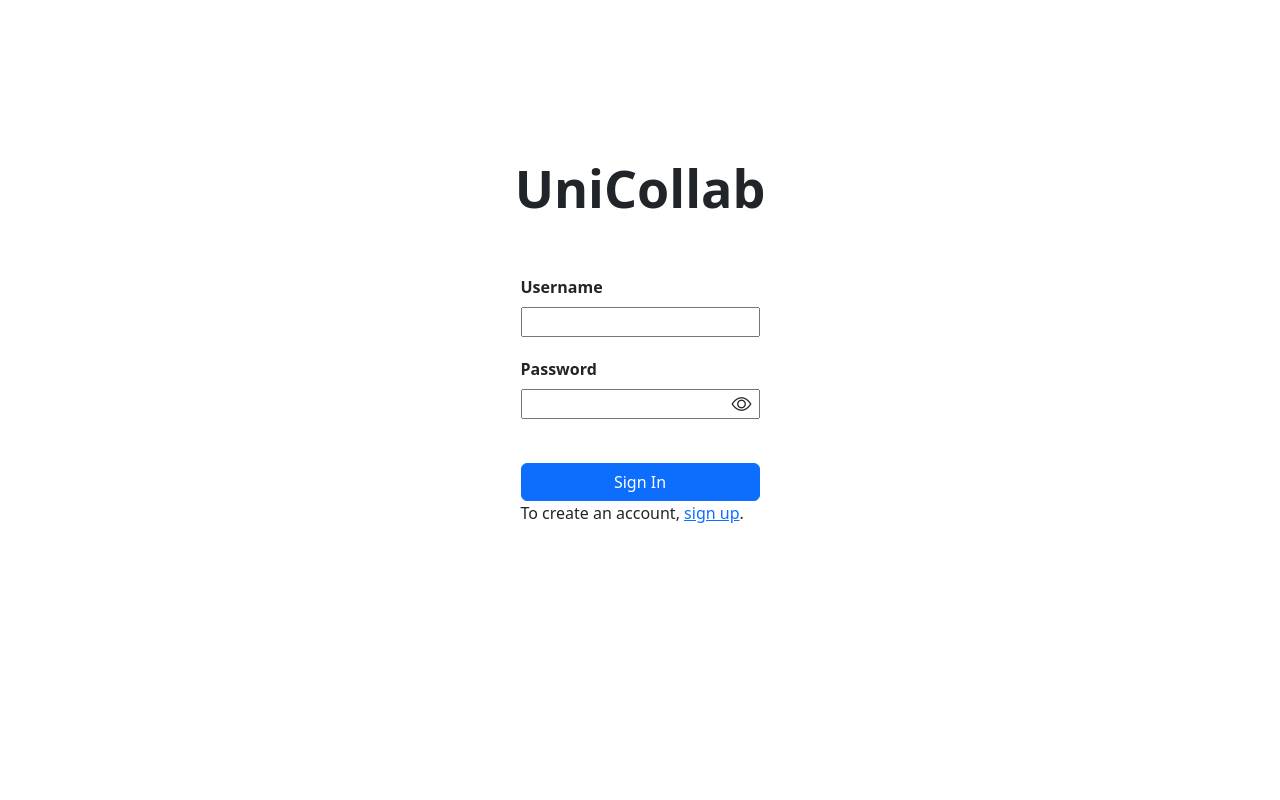
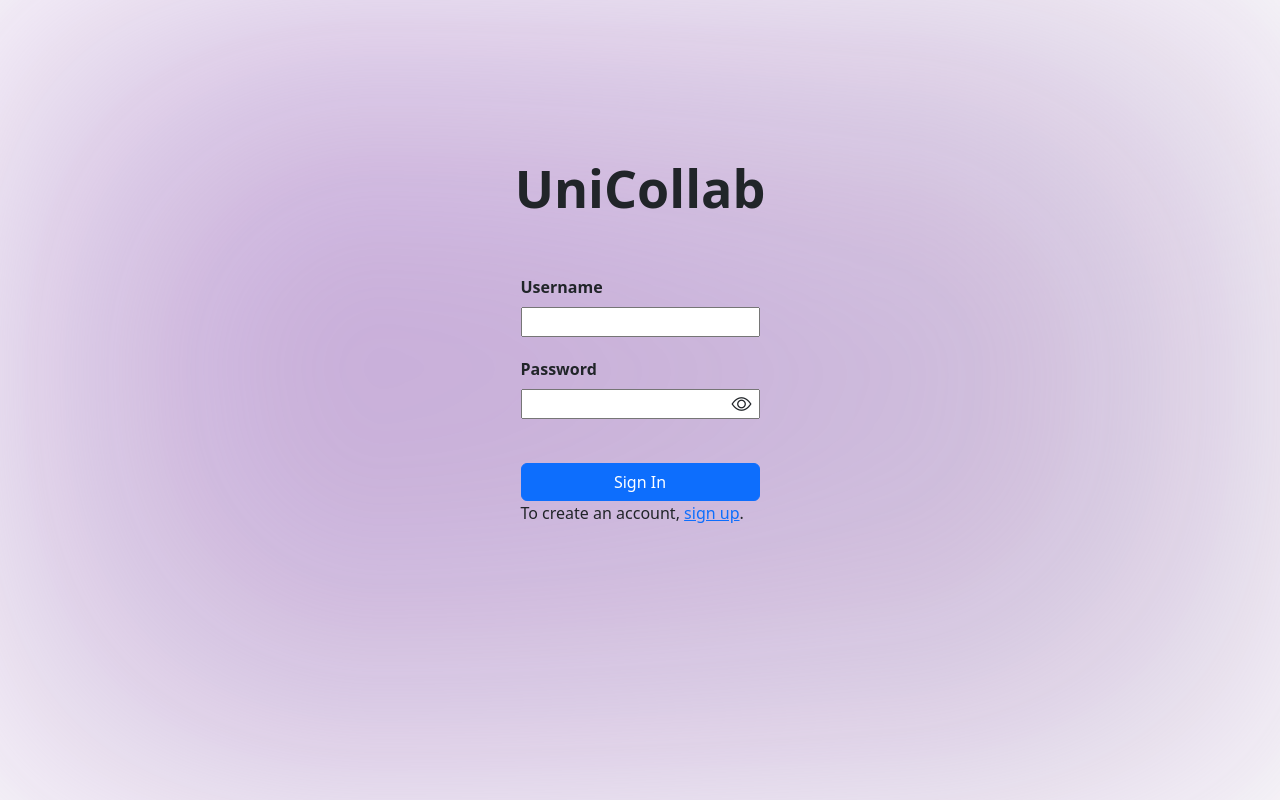
Before and after one commit to konsklav/UniCollab, a React (Vite) app in the folder apps/website/: page /login in a window 1280 px wide. Built offline with nearby package versions, Linux system fonts and the light colour scheme; the HTML template or start-up script is replaced by a standard one.

Commit message:
Added cool animated background in GuestLayout

```diff
--- a/apps/website/src/layout/GuestLayout.module.css
+++ b/apps/website/src/layout/GuestLayout.module.css
@@ -6,7 +6,46 @@
     align-items: center;
 }
 
+#backdrop {
+    position: fixed;
+    top: 0;
+    left: 0;
+    width: 100%;
+    height: 100dvh;
+
+    z-index: -1;
+    background: radial-gradient(circle, rgba(255, 0, 255, 0.35), rgba(0, 0, 0, 0) 70%),
+                radial-gradient(circle, rgba(0, 255, 255, 0.35), rgba(0, 0, 0, 0) 70%),
+                radial-gradient(circle, rgba(255, 255, 0, 0.35), rgba(0, 0, 0, 0) 70%);
+    background-size: 550% 550%;
+    animation: pulse 12s infinite ease-in-out, glowShift 10s infinite alternate;
+}
+
 #auth-logo {
     position: fixed;
     top: 16.6667%;
 }
+
+#content {
+    z-index: 10;
+}
+
+@keyframes pulse {
+    0%, 100% {
+        background-position: 45% 45%;
+    }
+    50% {
+        background-position: 55% 55%;
+    }
+}
+
+@keyframes glowShift {
+    0%, 100% {
+        filter: blur(4px);
+        opacity: 0.6;
+    }
+    50% {
+        filter: blur(150px);
+        opacity: 1;
+    }
+}
--- a/apps/website/src/layout/GuestLayout.tsx
+++ b/apps/website/src/layout/GuestLayout.tsx
@@ -5,11 +5,16 @@ import styles from './GuestLayout.module.css'
 
 export default function GuestLayout() {
     return (
-        <div id={styles['auth']}>
-            <div id={styles['auth-logo']}>
-                <Logo color="dark"/>
+        <>
+            <div id={styles['backdrop']}></div>
+            <div id={styles['auth']}>
+                <div id={styles['auth-logo']}>
+                    <Logo color="dark"/>
+                </div>
+                <main id={styles['content']}>
+                    <Outlet/>
+                </main>
             </div>
-            <Outlet/>
-        </div>
+        </>
     )
 }
```
